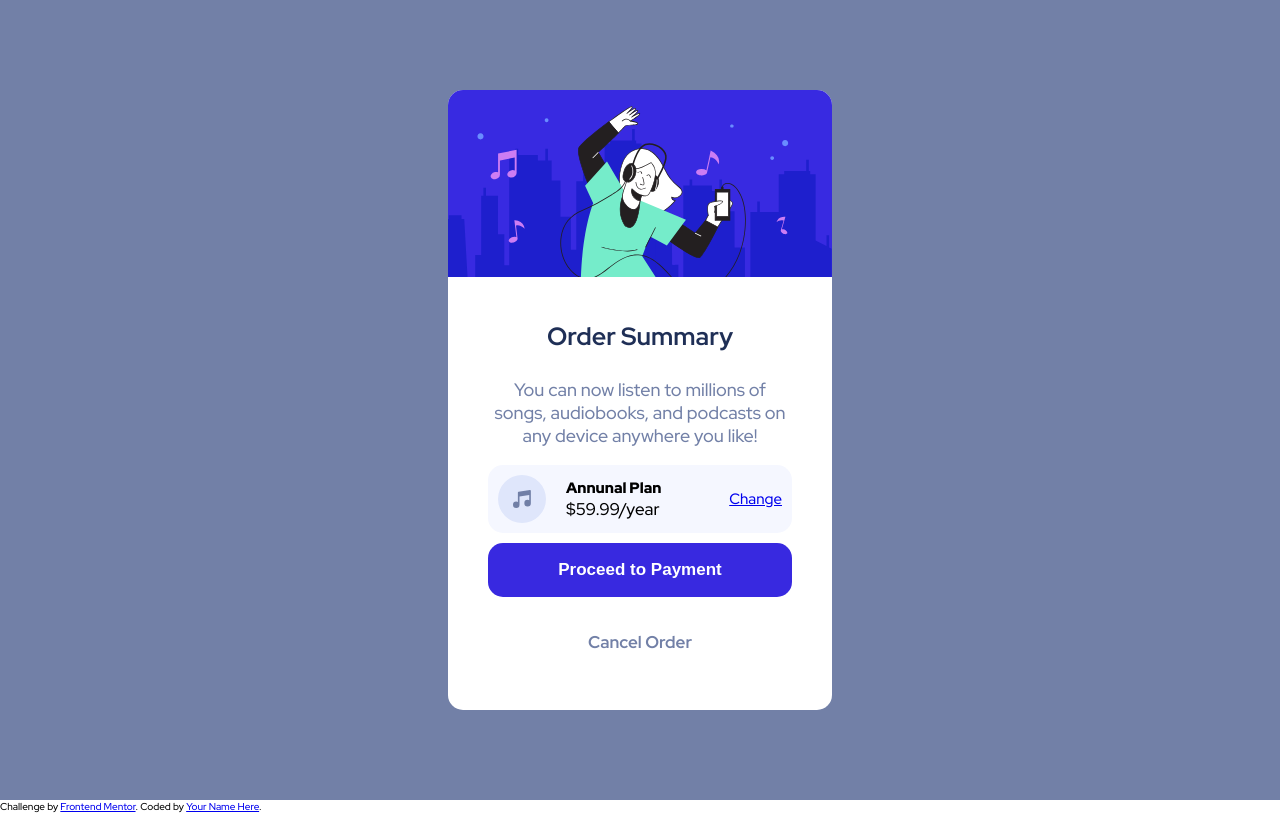
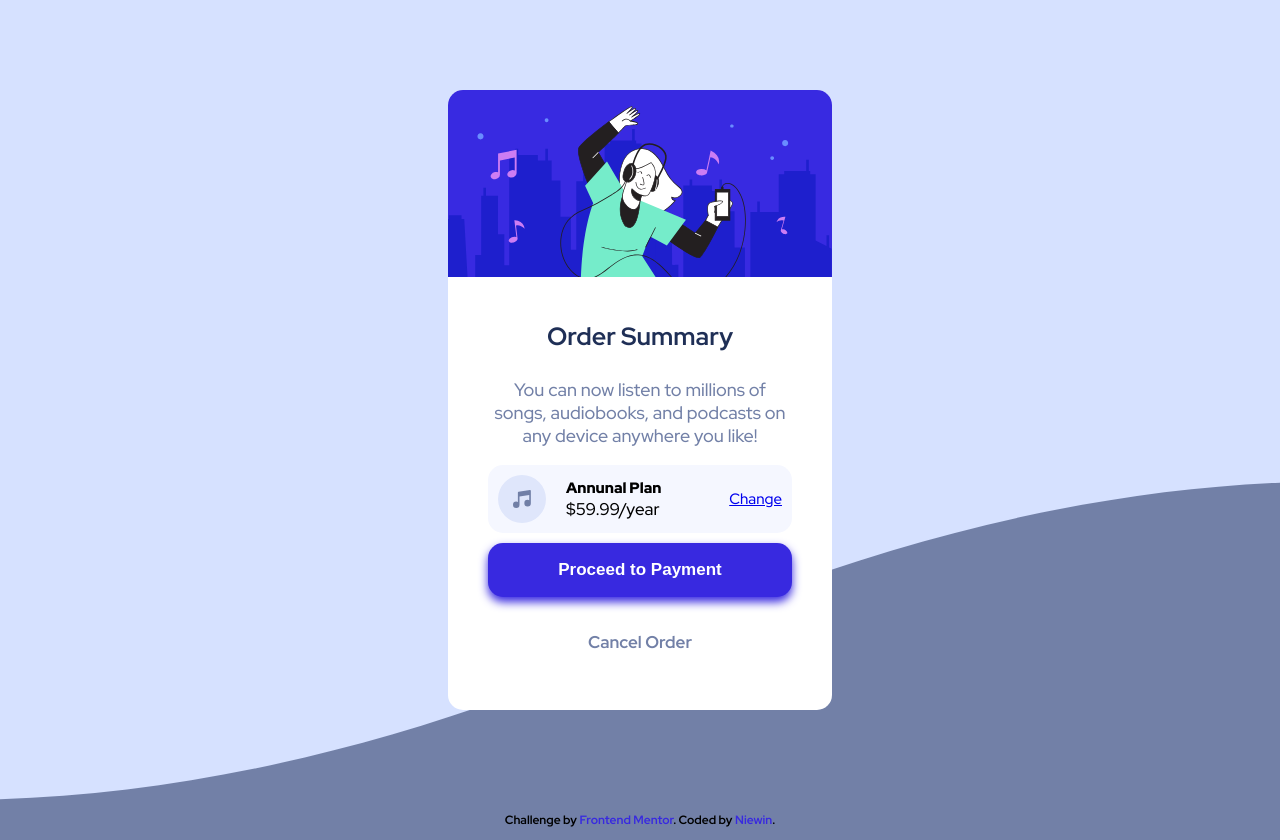
Before and after one commit to niewinN/Order-summary-component, a plain HTML site: page index.html in a window 1280 px wide. Before the commit the page ends 813 px from the top, so only its background shows below. Drawn offline with Linux system fonts and the light colour scheme.

Commit message:
improved bgc

```diff
--- a/index.html
+++ b/index.html
@@ -41,11 +41,12 @@
       </div>
     </div>
   </main>
-
-  <div class="attribution">
-    Challenge by <a href="https://www.frontendmentor.io?ref=challenge" target="_blank">Frontend Mentor</a>.
-    Coded by <a href="#">Your Name Here</a>.
-  </div>
+  <footer class="footer">
+    <div class="attribution">
+      Challenge by <a class="footer-link" href="https://www.frontendmentor.io?ref=challenge" target="_blank">Frontend Mentor</a>.
+      Coded by <a class="footer-link" href="#">Niewin</a>.
+    </div>
+  </footer>
 </body>
 
 </html>
--- a/style.css
+++ b/style.css
@@ -13,10 +13,15 @@ html {
 
 .main {
 	min-height: 100vh;
+    width: 100%;
 	display: flex;
 	justify-content: center;
 	align-items: center;
 	background-color: hsl(224, 23%, 55%);
+    background-image: url('/images/pattern-background-mobile.svg');
+    background-repeat: no-repeat;
+    background-position: center;
+    background-size: cover;
 }
 
 .card {
@@ -100,11 +105,13 @@ html {
     color: white;
     font-size: 1.7rem;
     font-weight: 700;
-    transition: background-color .3s;
+    transition: background-color .3s, box-shadow .3s;
+    box-shadow: 0 5px 10px hsl(245, 75%, 52%);
 }
 
 .payment:hover {
     background-color:  hsl(224, 23%, 55%);
+    box-shadow: 0 5px 10px hsl(224, 23%, 55%);
 }
 
 .cancel {
@@ -122,7 +129,25 @@ html {
     color: hsl(223, 47%, 23%);
 }
 
+.footer {
+    text-align: center;
+    font-size: 1.2rem;
+    padding: 1em;
+    background-color: hsl(224, 23%, 55%);
+    font-weight: bold;
+}
+
+.footer-link {
+    text-decoration: none;
+    color: hsl(245, 75%, 52%);
+}
+
 @media(min-width: 1024px) {
+
+    .main {
+        background-image: url('/images/pattern-background-desktop.svg');
+    }
+
     .card {
         width: 40%;
     }
```
